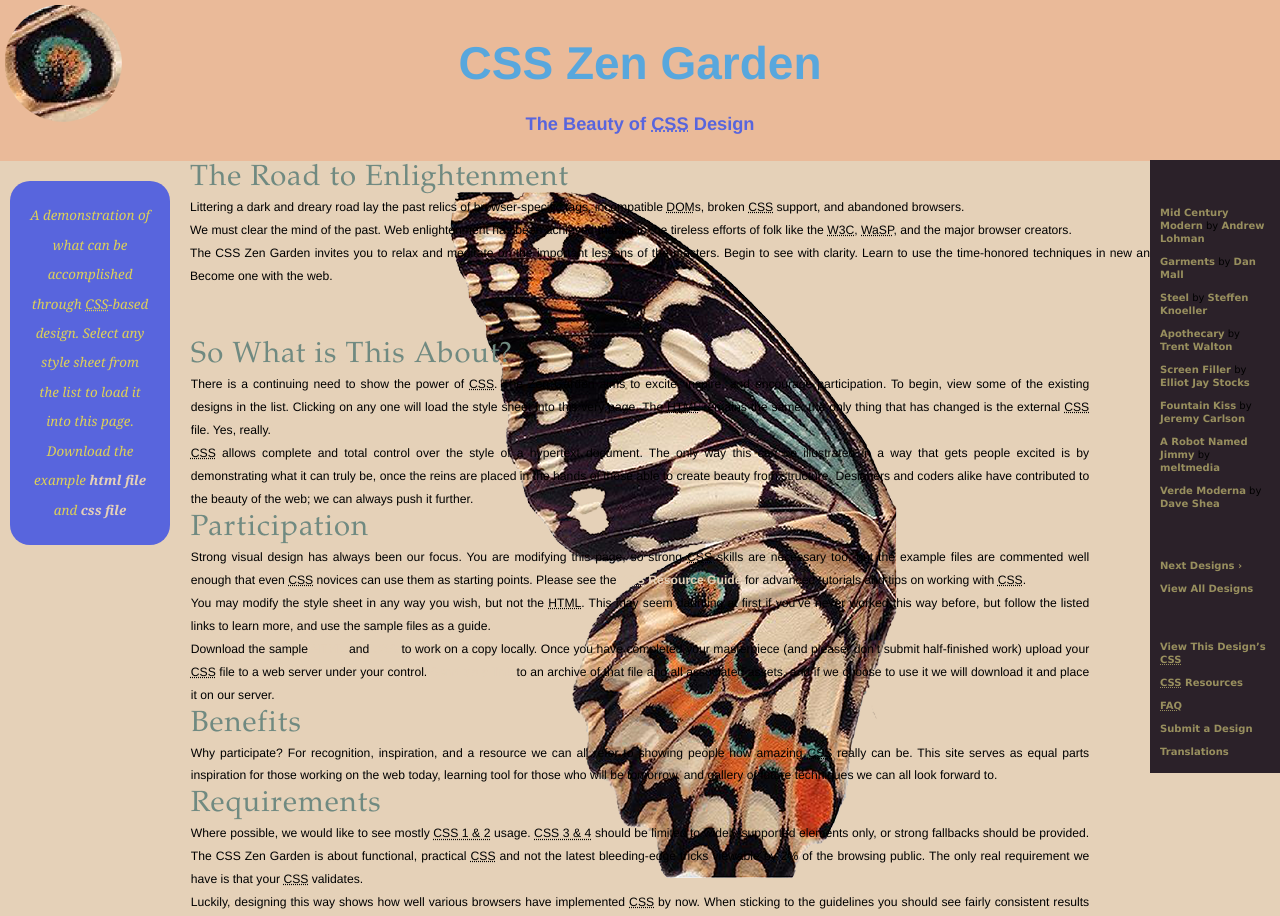
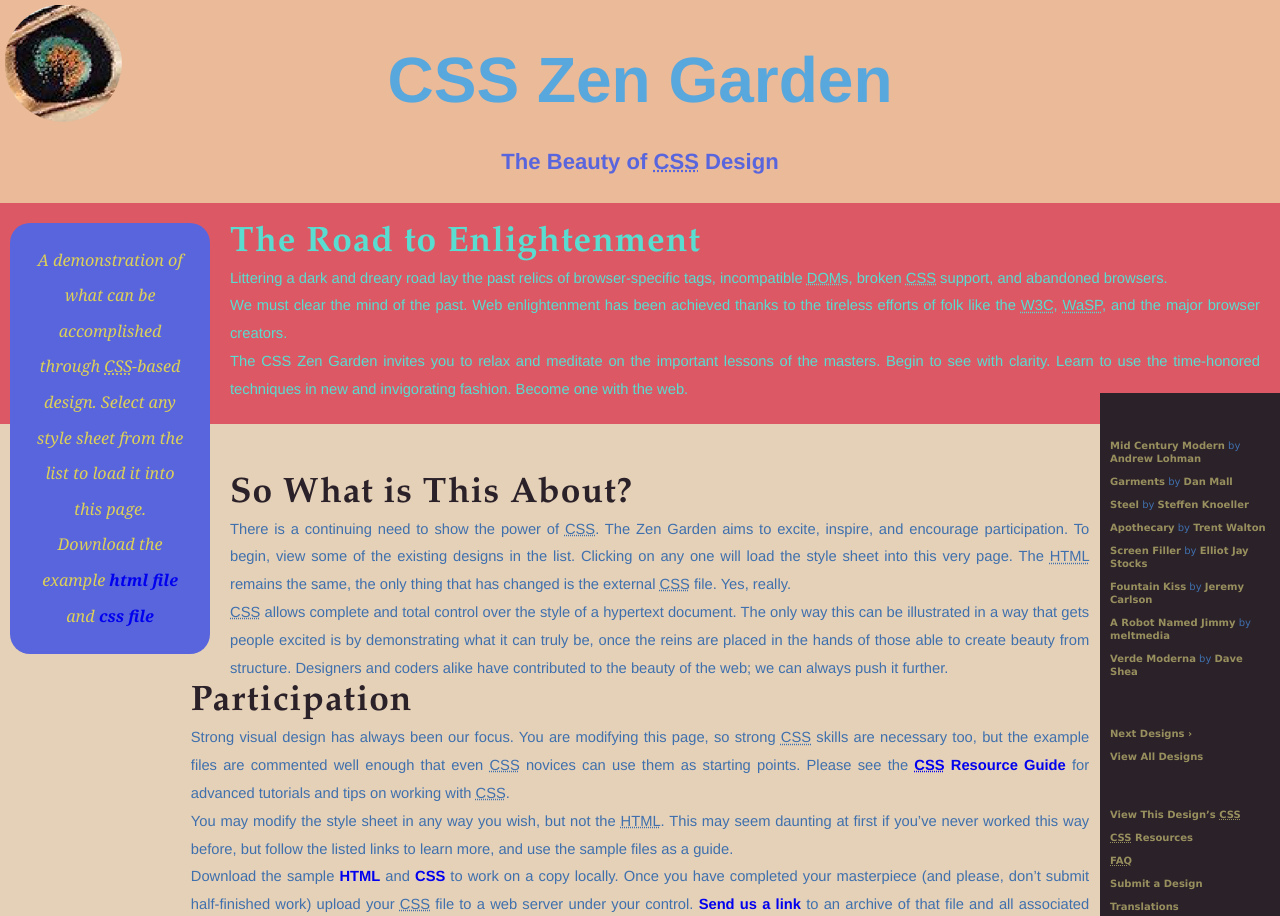
Before and after one commit to ugali/zengarden, a plain HTML site: page main.html in a window 1280 px wide. Shown: the top 916 px of the page. Drawn offline with Linux system fonts and the light colour scheme.

Commit message:
final commit for design

```diff
--- a/main.css
+++ b/main.css
@@ -17,6 +17,7 @@
   --brown: #C2956E;
   --dark-purple: #2B2129;
   --main-background-color:#E5D1B8;
+  --head-color:#58ddd0;
 }
 *, *::after, *::backdrop{
 	margin: 0;
@@ -29,11 +30,12 @@ html {
 	padding: 0;
 	}
 body {
-	font: 76% Helvetica, sans-serif;
+	font: 92% Helvetica, sans-serif;
 	line-height: 1.88889;
 	background: var(--main-background-color);
 	margin: 0;
 	padding: 0;
+	color:#3f70ad;
 	}
 p {
 	margin-top: 0;
@@ -43,12 +45,15 @@ h3 {
 	font: normal 2.4em garamond, serif;
 	letter-spacing: 1px;
 	margin-bottom: 0;
-	color: var(--blue-gray);
+	color: var(--head-color);
+	font-weight: 900;
 	}
+.main h3 {
+	color:#2b2129;
+}
 a:link {
 	font-weight: bold;
 	text-decoration: none;
-	color: var(--light-tan)
 	}
 a:visited {
 	font-weight: bold;
@@ -66,26 +71,28 @@ abbr {
 
 /* specific divs */
 .page-wrapper {
-	background: url(/images/color-pallete-transparent-butterfly.png) no-repeat 400px 190px;
+	background: url(/images/color-pallete-TBF-small.png) no-repeat center 1270px;
 	position: relative;
-    height: 1400px;
+    height: 1600px;
 	}
 
-.intro {
-	min-width: 470px;
-	width: 100%;
+
+#zen-preamble {
+	padding: 20px;
+	background-color: #dd5865;
+	color:#58ddd0;
 	}
 
 .intro header {
-		padding: 20px;
-		background: transparent url(/images/color-pallete-extra-small.png) no-repeat top left;
-		background-color: #eaba99;
+	padding: 20px;
+	background: transparent url(/images/color-pallete-extra-small.png) no-repeat top left;
+	background-color: #eaba99;
 	}
 header h1 {
 	margin: 0 auto;
 	display: block;
 	text-align: center;
-	font-size: 46px;
+	font-size: 4rem;
 	color:#58a7dd;
 	}
 header h2 {
@@ -105,7 +112,7 @@ div.main {
 .summary {
 	clear: both;
 	margin: 20px 20px 20px 10px;
-	width: 160px;
+	max-width: 200px;
 	float: left;
 	background-color: #5865dd;
 	color:#ddd058;
@@ -117,20 +124,18 @@ div.main {
 	text-align: center;
 	}
 
-.preamble {
-	clear: right;
-	padding: 0px 10px 0 10px;
-	}
-
 
 footer {
 	text-align: center;
 	background-color: #708A81;
 	padding: 20px;
-	position:relative;
+	position:absolute;
 	left:0;
-	top:500px;
+	bottom:0px;
 	margin:0;
+	min-width: 100%;
+	color: #dd8e58;
+	font-size: 1.5rem;
 	}
 footer a:link, footer a:visited {
 	margin-right: 20px;
@@ -139,14 +144,14 @@ footer a:link, footer a:visited {
 .sidebar {
 	margin-left: 600px;
 	position: absolute;
-    top:160px;
+    top:393px;
 	right: 0;
 	background-color: #2b2129;
 	}
 .sidebar .wrapper {
 	font: 10px verdana, sans-serif;
 	padding: 10px;
-	width: 130px;
+	width: 180px;
 	}
 .sidebar h3.select {
 	margin: 10px 0 5px 0;
```
Also changed, not shown: main.html (+0 -3 lines), images/color-pallete-TBF-small.png (added).
